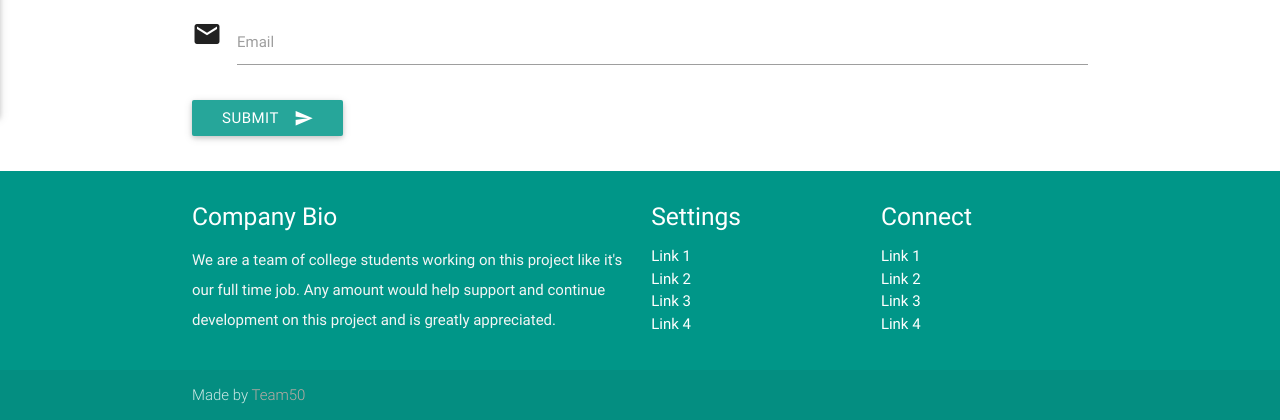
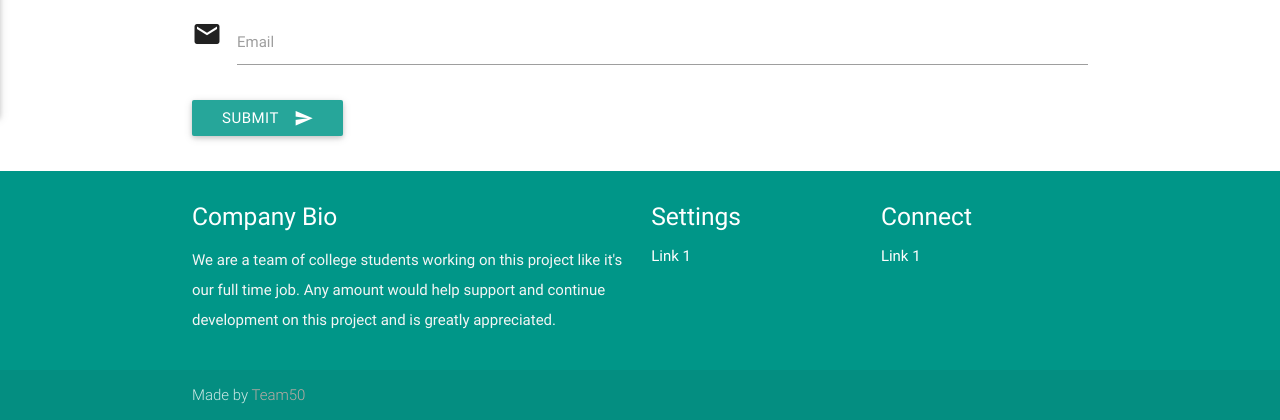
Before and after one commit to marliseu/visa-app, a PHP site: page /register.php in a window 1280 px wide. Shown: the part 743-1163 px from the top of the page. Run offline with PHP 8.4, Linux system fonts and the light colour scheme; some libraries are stand-ins or nearby versions.

Commit message:
deleted some links

```diff
--- a/register.php
+++ b/register.php
@@ -103,18 +103,12 @@
           <h5 class="white-text">Settings</h5>
           <ul>
             <li><a class="white-text" href="#!">Link 1</a></li>
-            <li><a class="white-text" href="#!">Link 2</a></li>
-            <li><a class="white-text" href="#!">Link 3</a></li>
-            <li><a class="white-text" href="#!">Link 4</a></li>
           </ul>
         </div>
         <div class="col l3 s12">
           <h5 class="white-text">Connect</h5>
           <ul>
             <li><a class="white-text" href="#!">Link 1</a></li>
-            <li><a class="white-text" href="#!">Link 2</a></li>
-            <li><a class="white-text" href="#!">Link 3</a></li>
-            <li><a class="white-text" href="#!">Link 4</a></li>
           </ul>
         </div>
       </div>
--- a/views/footer.php
+++ b/views/footer.php
@@ -2,8 +2,8 @@
   <div class="container">
     <div class="row">
       <div class="col l6 s12">
-        <h5 class="white-text">Company Bio</h5>
-        <p class="grey-text text-lighten-4">We are a team of college students working on this project like it's our full time job. Any amount would help support and continue development on this project and is greatly appreciated.</p>
+        <h5 class="white-text">Team50</h5>
+        <p class="grey-text text-lighten-4">We are a team of CS50xMiami staff and alums.</p>
 
 
       </div>
```
